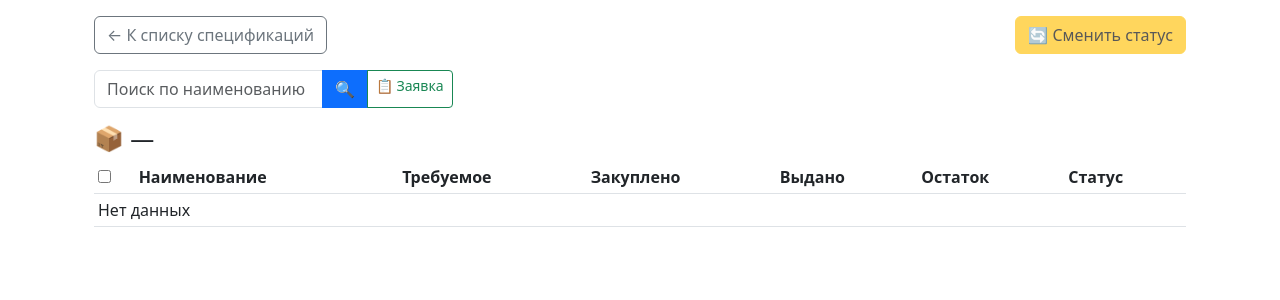
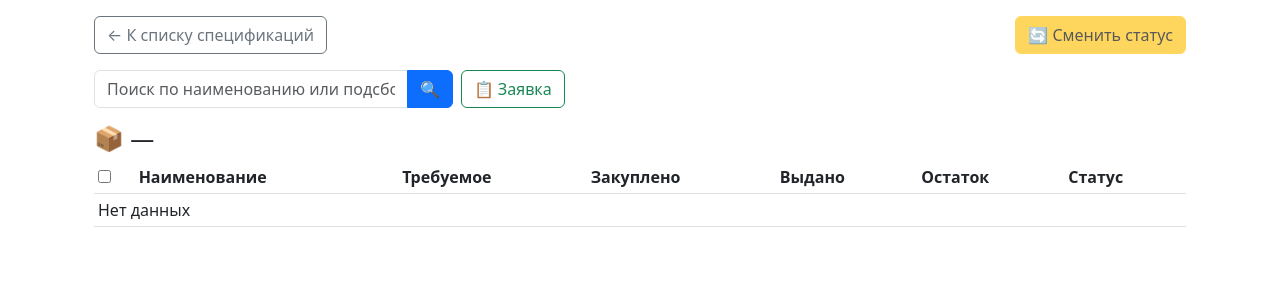
Before and after one commit to Sashaorlovs/qrworks, a Django app: template scanner/templates/scanner/purchase_spec_detail.html in a window 1280 px wide. Shown: the part 56-356 px from the top of the page. Run offline with Django 5.2, Linux system fonts and the light colour scheme; the template is opened without the code that fills it, so the values that code supplies are empty.

Commit message:
Исправлена выдача с остатков (sum вместо max), добавлены строки Запросил/Скомплектовал в заявку, выровнена кнопка Заявка

```diff
--- a/scanner/templates/scanner/purchase_spec_detail.html
+++ b/scanner/templates/scanner/purchase_spec_detail.html
@@ -7,12 +7,15 @@
         <button class="btn btn-warning" id="change-status-btn" disabled>🔄 Сменить статус</button>
     </div>
 
-    <form method="get" class="row g-2 mb-3">
+    <form method="get" class="row g-2 mb-3 align-items-center">
         <div class="col-md-4">
             <div class="input-group">
                 <input type="text" name="q" class="form-control" placeholder="Поиск по наименованию или подсборке..." value="{{ q }}">
-                <button type="submit" class="btn btn-primary">🔍</button> <a href="/purchases/export-request/?q={{ q|urlencode }}&order={{ order.id }}" class="btn btn-outline-success btn-sm">📋 Заявка</a>
+                <button type="submit" class="btn btn-primary">🔍</button>
             </div>
+        </div>
+        <div class="col-md-auto">
+            <a href="/purchases/export-request/?q={{ q|urlencode }}&order={{ order.id }}" class="btn btn-outline-success">📋 Заявка</a>
         </div>
     </form>
 
```
Also changed, not shown: scanner/purchase_views.py (+6 -2 lines), 2 other files.
